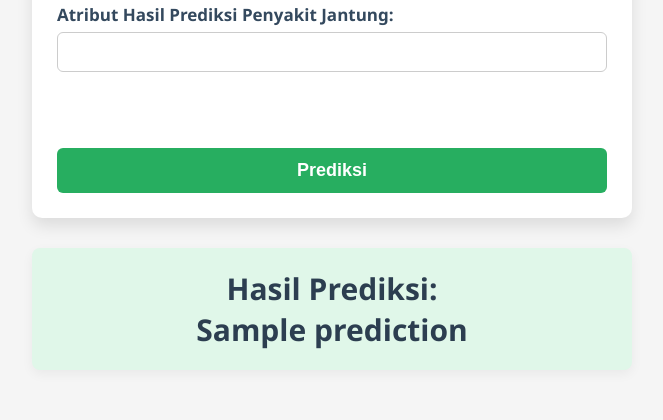
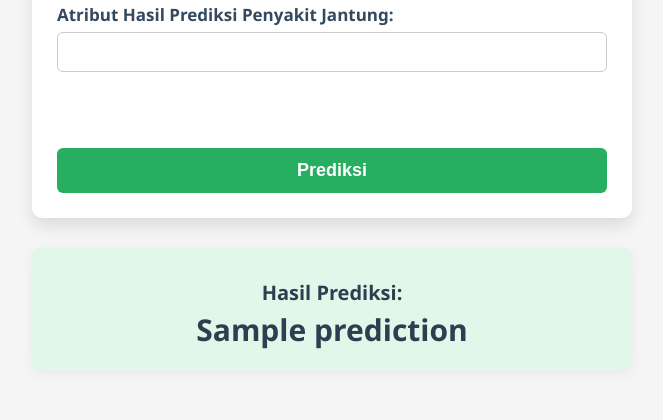
Before and after one commit to ramdon-ai/elm-heart-disease-classifier, a Flask app: template templates/form.html in a window 1280 px wide. Shown: the part 1217-1637 px from the top of the page, without its empty margins (308-971 px from the left). Run offline with Flask 3, Linux system fonts and the light colour scheme; the template is opened without the code that fills it: most values are stand-ins (such as "Sample title", 1, 10 or a date in 2020); parts of the project's set-up code (start-up, migrations or seed data) failed here and were passed over.

Commit message:
fifth-commit

```diff
--- a/templates/form.html
+++ b/templates/form.html
@@ -24,7 +24,7 @@
 
     {% if prediction %}
     <div class="result">
-        <strong>Hasil Prediksi:</strong><br>
+        <strong style="font-size: 20px;">Hasil Prediksi:</strong><br>
     {{ prediction }}
     </div>
     {% endif %}
```
